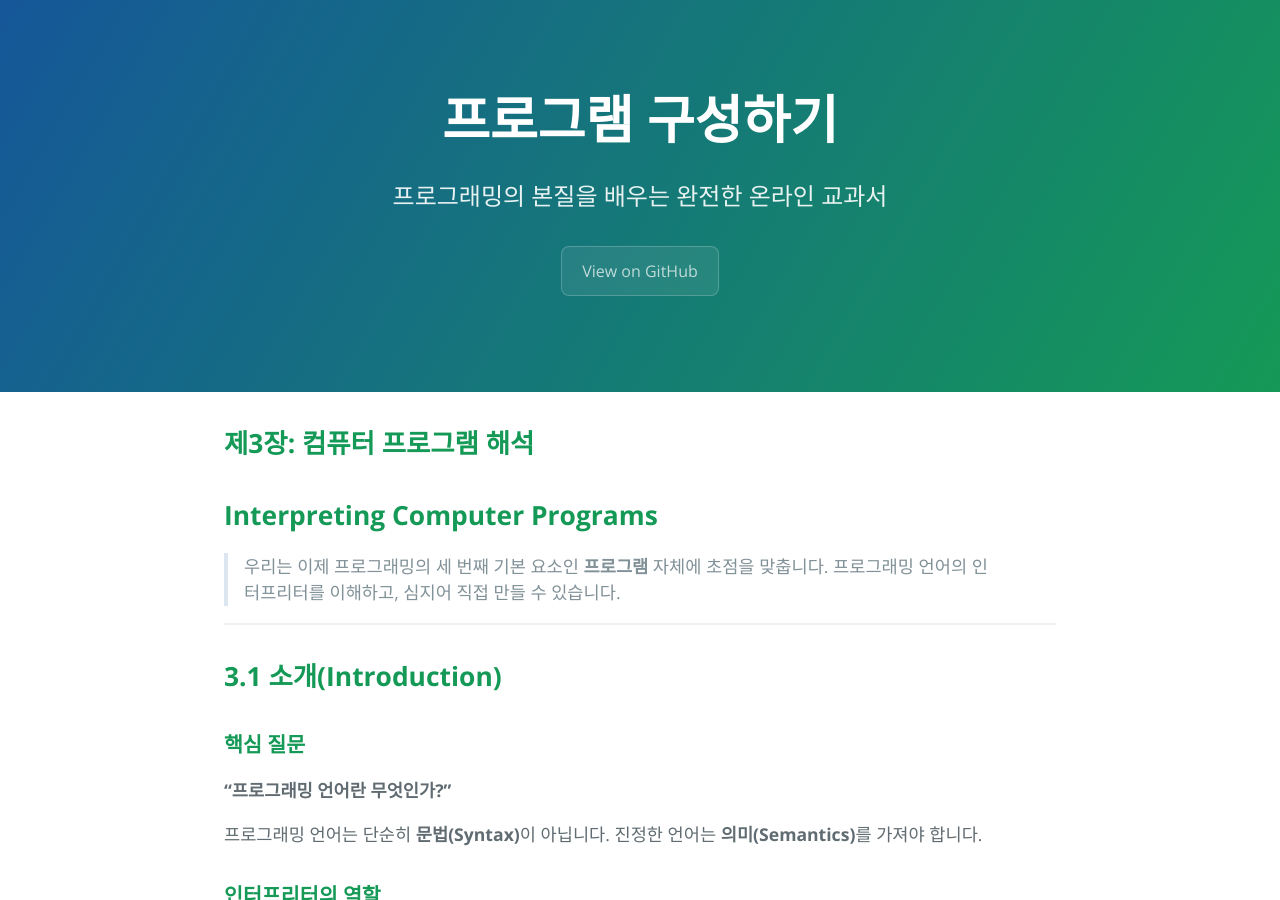
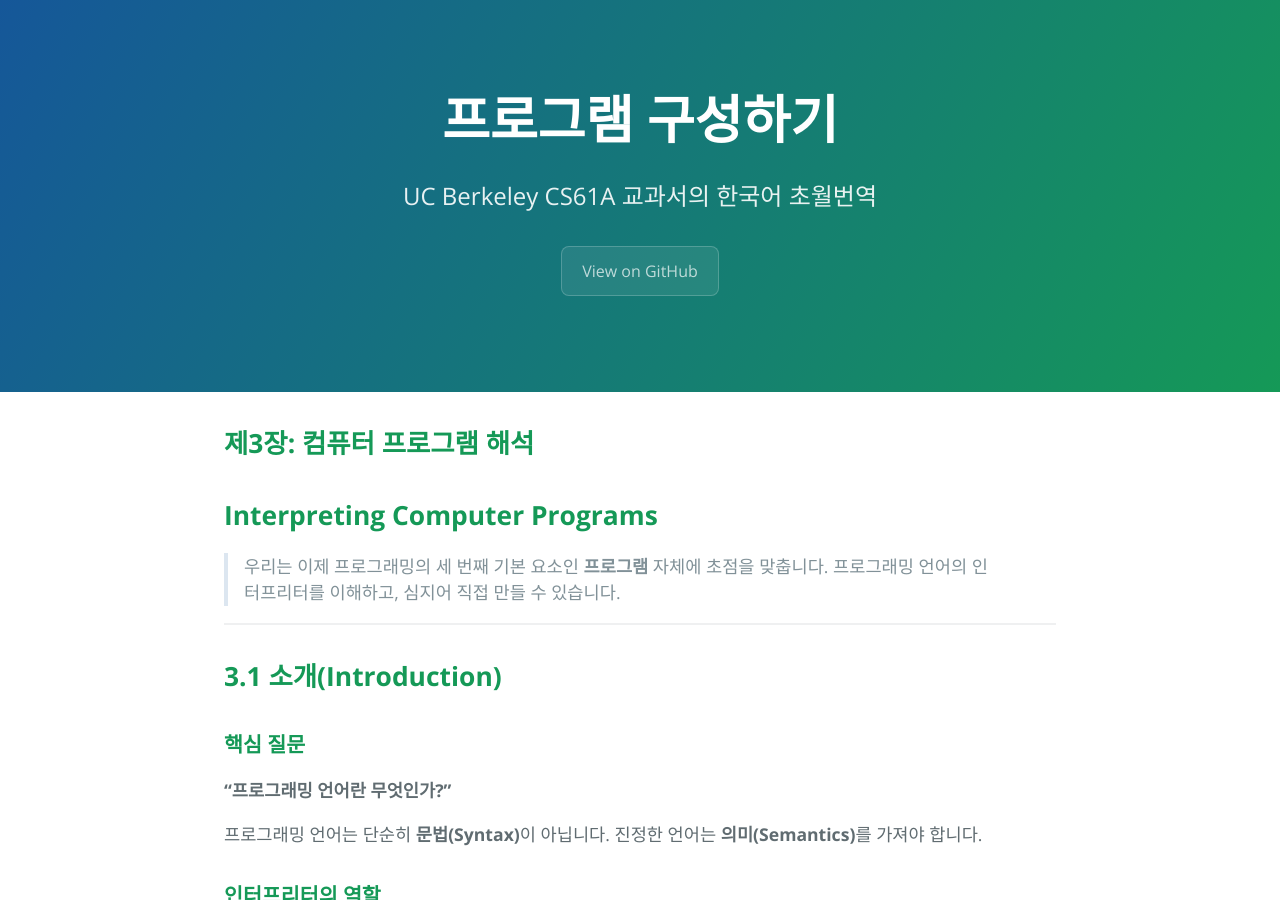
Before and after one commit to NoelClay/ucb_cs61a_fall2022, a Jekyll site: the page built from docs/chapter3.md, in a window 1280 px wide and 900 px high. Built offline with Jekyll 4.4.1, drawn with Linux system fonts in a browser that asks for light colours; some of the changed lines change nothing that is shown.

Commit message:
Update configuration for Jekyll site

```diff
--- a/docs/_config.yml
+++ b/docs/_config.yml
@@ -1,58 +1,13 @@
 title: "프로그램 구성하기"
-tagline: "UC Berkeley CS61A 교과서의 한국어 초월번역"
-description: "프로그래밍의 본질을 배우는 완전한 온라인 교과서"
+description: "UC Berkeley CS61A 교과서의 한국어 초월번역"
+theme: jekyll-theme-minimal
 
-# 테마 설정
-theme: jekyll-theme-minimal
-remote_theme: pages-themes/minimal@v0.2.0
-
-# 기본 설정
+# [중요] 아래 두 줄이 주소 생성의 핵심입니다.
 url: "https://noelclay.github.io"
 baseurl: "/ucb_cs61a_fall2022"
 
-# GitHub 설정
-github:
-  repository_name: ucb_cs61a_fall2022
-  owner_name: NoelClay
-  owner_url: https://github.com/NoelClay
-  is_project_page: true
-  repository_url: https://github.com/NoelClay/ucb_cs61a_fall2022
-
-# 로캘 설정
-lang: ko
-locale: ko_KR
-timezone: Asia/Seoul
-
-# 마크다운 설정
-markdown: kramdown
-kramdown:
-  input: GFM
-  hard_wrap: true
-  syntax_highlighter: rouge
-
-# 플러그인
+# 플러그인 설정
 plugins:
   - jekyll-feed
   - jekyll-seo-tag
   - jekyll-github-metadata
-
-# 언어 메타데이터
-defaults:
-  - scope:
-      path: ""
-    values:
-      lang: ko
-
-# SEO 설정
-author:
-  name: NoelClay
-  url: https://github.com/NoelClay
-
-# 빌드 설정
-exclude:
-  - .gitignore
-  - README.md
-  - LICENSE
-  - Gemfile
-  - Gemfile.lock
-  - vendor/
```
